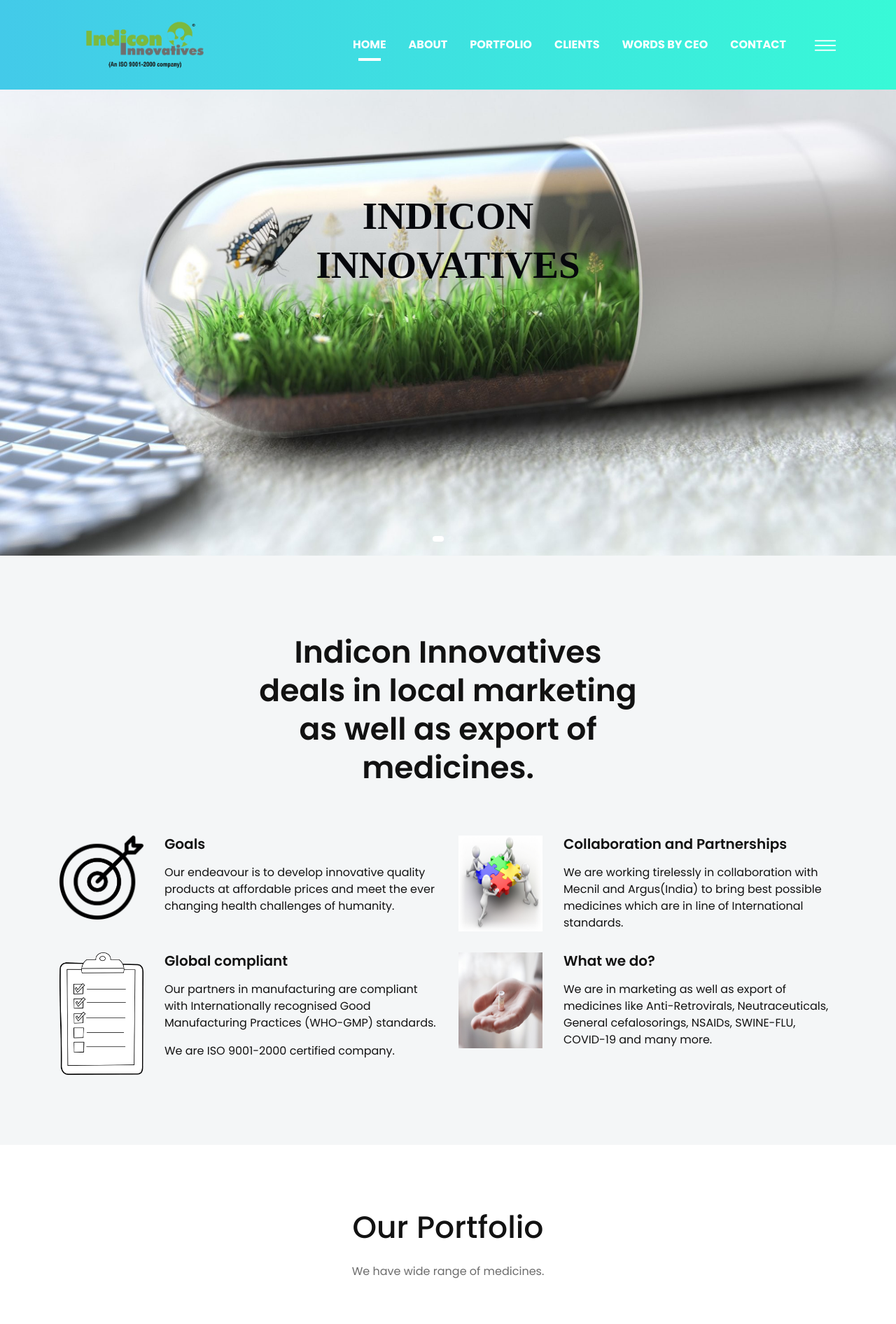
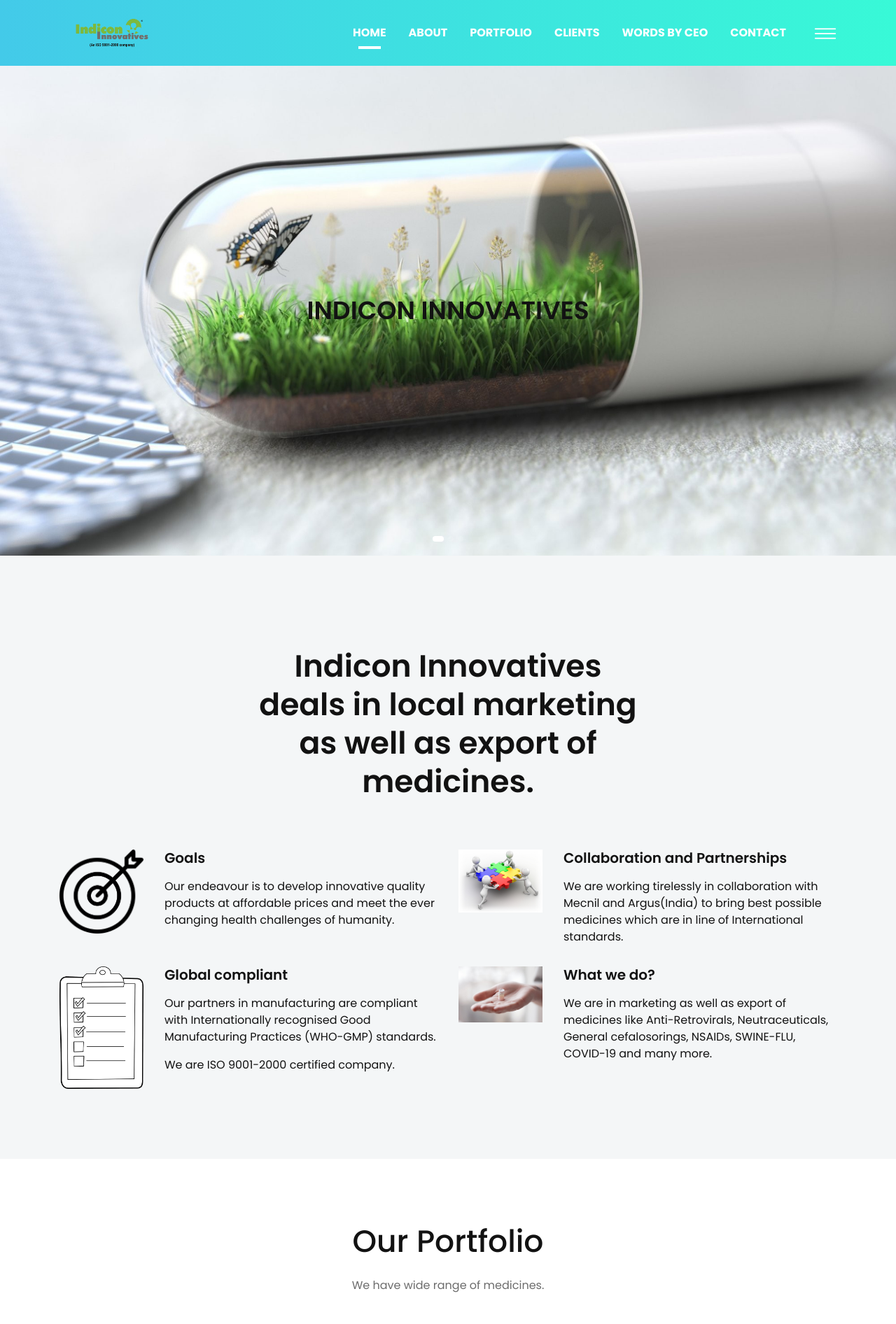
Before and after one commit to swapnil-shrishrimal/pharmasite, a Django app: page / in a window 1280 px wide. Shown: the top 1892 px of the page at 70% size. Run offline with Django 3.2, Linux system fonts and the light colour scheme; some libraries are stand-ins or nearby versions; some web fonts are replaced.

Commit message:
changed CSS

```diff
--- a/static/pharmasite/css/style.css
+++ b/static/pharmasite/css/style.css
@@ -14,9 +14,9 @@
     ===================
 
     01. Theme default CSS
-	02. Header
+  02. Header
     03. Hero
-	04. Footer
+  04. Footer
 
 -----------------------------------------------------------------------------------*/
 /*===========================
@@ -102,8 +102,7 @@ p {
   background-size: cover;
   background-repeat: no-repeat;
   width: 100%;
-  height: 100%;
-}
+  height: 100%; }
 
 /*==== Section Title =====*/
 .section-title .title {
@@ -615,13 +614,8 @@ p {
   -ms-transition: all 0.3s ease-out 0s;
   -o-transition: all 0.3s ease-out 0s;
   transition: all 0.3s ease-out 0s; }
-  .navbar-area .navbar-brand {
-    max-width: 22%;
-    height: 10% }
-    img {
-      height: 100%;
-      width: 200%;
-    }
+  .navbar-area .navbar-brand img {
+    max-width: 150px; }
   @media only screen and (min-width: 768px) and (max-width: 991px) {
     .navbar-area {
       padding: 10px 0; } }
@@ -1124,28 +1118,12 @@ p {
         transform: translateY(-50%);
         width: 100%;
         left: 0; }
-        .header{
-          font-size: 55px;
-          padding-bottom: 200px;
-          font-family: initial;
-          font-weight: 750;
-          color: #06070C; /* Slider 1 font color */
-          line-height: 70px; }
-          .slider-custom{
-          font-size: 40px;
+        .slider-area .bd-example .carousel .carousel-inner .carousel-item .carousel-caption .carousel-title {
+          font-size: 44px;
           font-weight: 700;
-          font-family: initial; /* Slider 3 custom area */
-          color: #000;
-          line-height: 60px;
-          padding-bottom: 100px; }
-        .slider-area .bd-example .carousel .carousel-inner .carousel-item .carousel-caption .carousel-title {
-          font-size: 40px;
-          font-weight: 700;
-          color: #000; /* slider 2 font area */
-          line-height: 70px;
-          padding-bottom: 150px;
-          font-family: initial; }
-          @media (max-width: 1000px) {
+          color: #fff;
+          line-height: 55px; }
+          @media (max-width: 767px) {
             .slider-area .bd-example .carousel .carousel-inner .carousel-item .carousel-caption .carousel-title {
               font-size: 24px;
               line-height: 32px; } }
@@ -1325,7 +1303,7 @@ p {
 .about-area {
   position: relative;
   background-color: #f4f6f7;
-  padding-top: 80px;
+  padding-top: 100px;
   padding-bottom: 100px; }
   .about-area .section-title .title {
     font-size: 44px;
```
